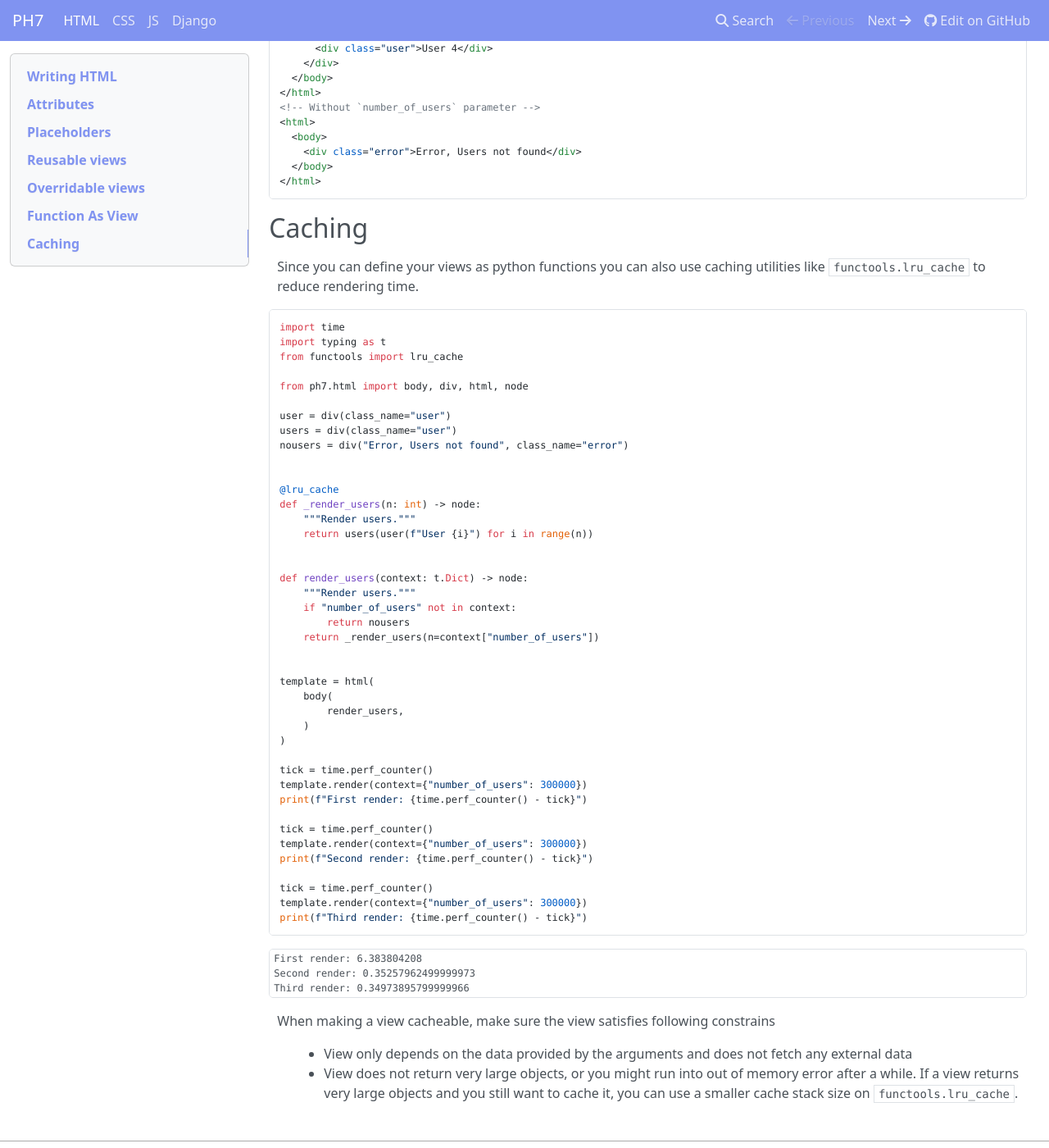
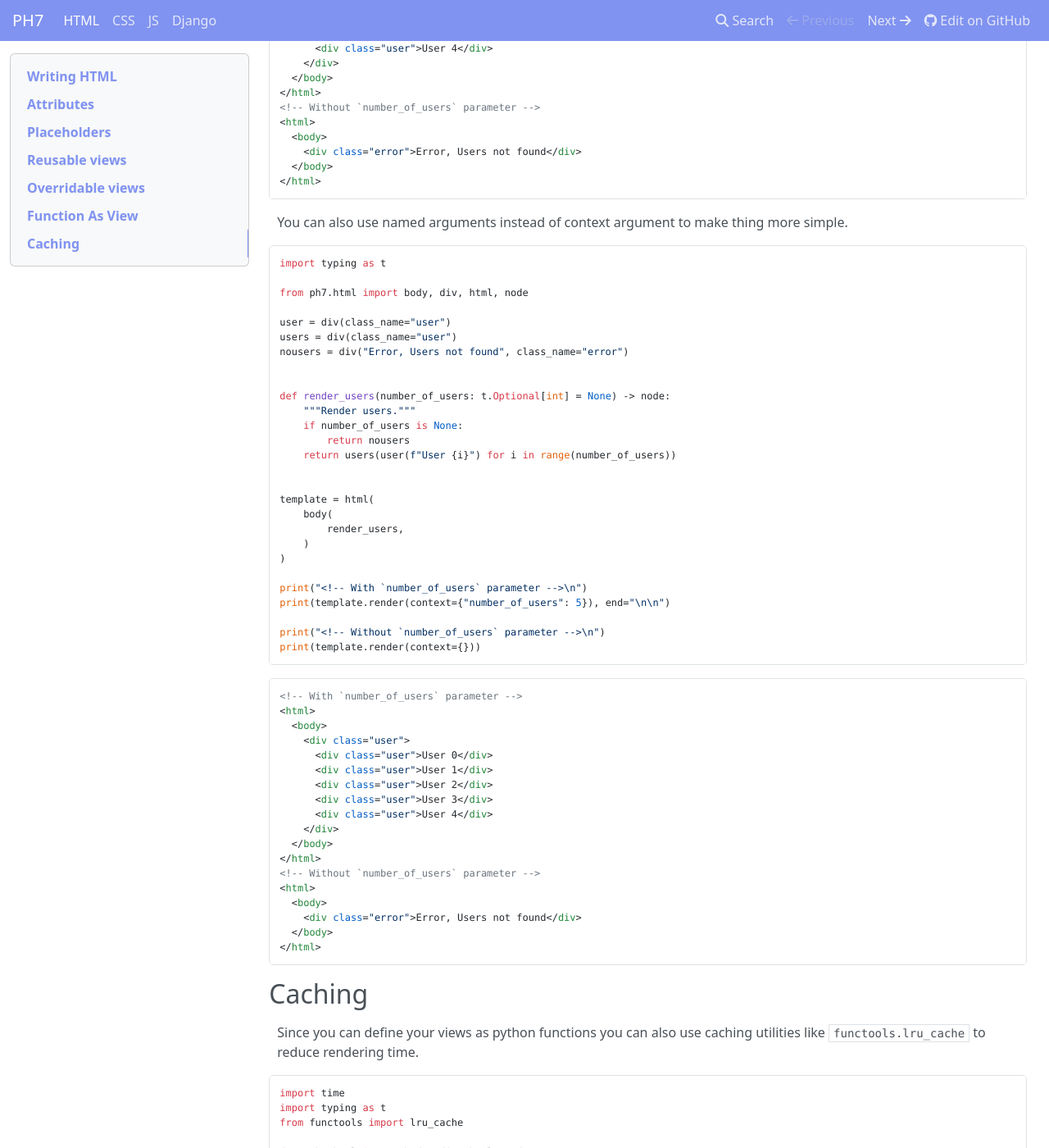
Before and after one commit to angrybayblade/ph7, an MkDocs documentation site: the page built from docs/html.md, in a window 1280 px wide and 1400 px high, scrolled down 5340 px. Shown: the whole window at 82% size. Built offline with MkDocs 1.6.1, drawn with Linux system fonts in a browser that asks for light colours; nearby versions of some CDN libraries; some of the changed text lies outside the part shown.

Commit message:
chore: add example with named argument on a function view

````diff
--- a/docs/html.md
+++ b/docs/html.md
@@ -235,9 +235,13 @@ print(template.render(context={"name": "Jane Doe"}))
 </html>
 ```
 <!-- end -->
+
 Using overridable views and reusable views you can create a modular and reusable codebase and save a lot of time an effort in the process.
+
 ## Function As View
+
 You can define your view as a python function create views based on conditions, using for loops or any other kind of logical operation to build your view.
+
 <!-- {"type": "html", "file": "examples/function_as_view.py"} -->
 ```python
 import typing as t
@@ -290,8 +294,67 @@ print(template.render(context={}))
 </html>
 ```
 <!-- end -->
+
+You can also use named arguments instead of context argument to make thing more simple.
+
+<!-- {"type": "html", "file": "examples/function_as_view_with_args.py"} -->
+```python
+import typing as t
+
+from ph7.html import body, div, html, node
+
+user = div(class_name="user")
+users = div(class_name="user")
+nousers = div("Error, Users not found", class_name="error")
+
+
+def render_users(number_of_users: t.Optional[int] = None) -> node:
+    """Render users."""
+    if number_of_users is None:
+        return nousers
+    return users(user(f"User {i}") for i in range(number_of_users))
+
+
+template = html(
+    body(
+        render_users,
+    )
+)
+
+print("<!-- With `number_of_users` parameter -->\n")
+print(template.render(context={"number_of_users": 5}), end="\n\n")
+
+print("<!-- Without `number_of_users` parameter -->\n")
+print(template.render(context={}))
+```
+
+```html
+<!-- With `number_of_users` parameter -->
+<html>
+  <body>
+    <div class="user">
+      <div class="user">User 0</div>
+      <div class="user">User 1</div>
+      <div class="user">User 2</div>
+      <div class="user">User 3</div>
+      <div class="user">User 4</div>
+    </div>
+  </body>
+</html>
+<!-- Without `number_of_users` parameter -->
+<html>
+  <body>
+    <div class="error">Error, Users not found</div>
+  </body>
+</html>
+```
+<!-- end -->
+
+
 ## Caching
+
 Since you can define your views as python functions you can also use caching utilities like `functools.lru_cache` to reduce rendering time.
+
 <!-- {"type": "stdout", "file": "examples/cacheable_view.py"} -->
 ```python
 import time
@@ -338,9 +401,9 @@ print(f"Third render: {time.perf_counter() - tick}")
 ```
 
 ```stdout
-First render: 6.383804208
-Second render: 0.35257962499999973
-Third render: 0.34973895799999966
+First render: 6.87079775
+Second render: 0.3591619169999998
+Third render: 0.3592319160000006
 ```
 <!-- end -->
 
````
Also changed, not shown: 1 other file.
